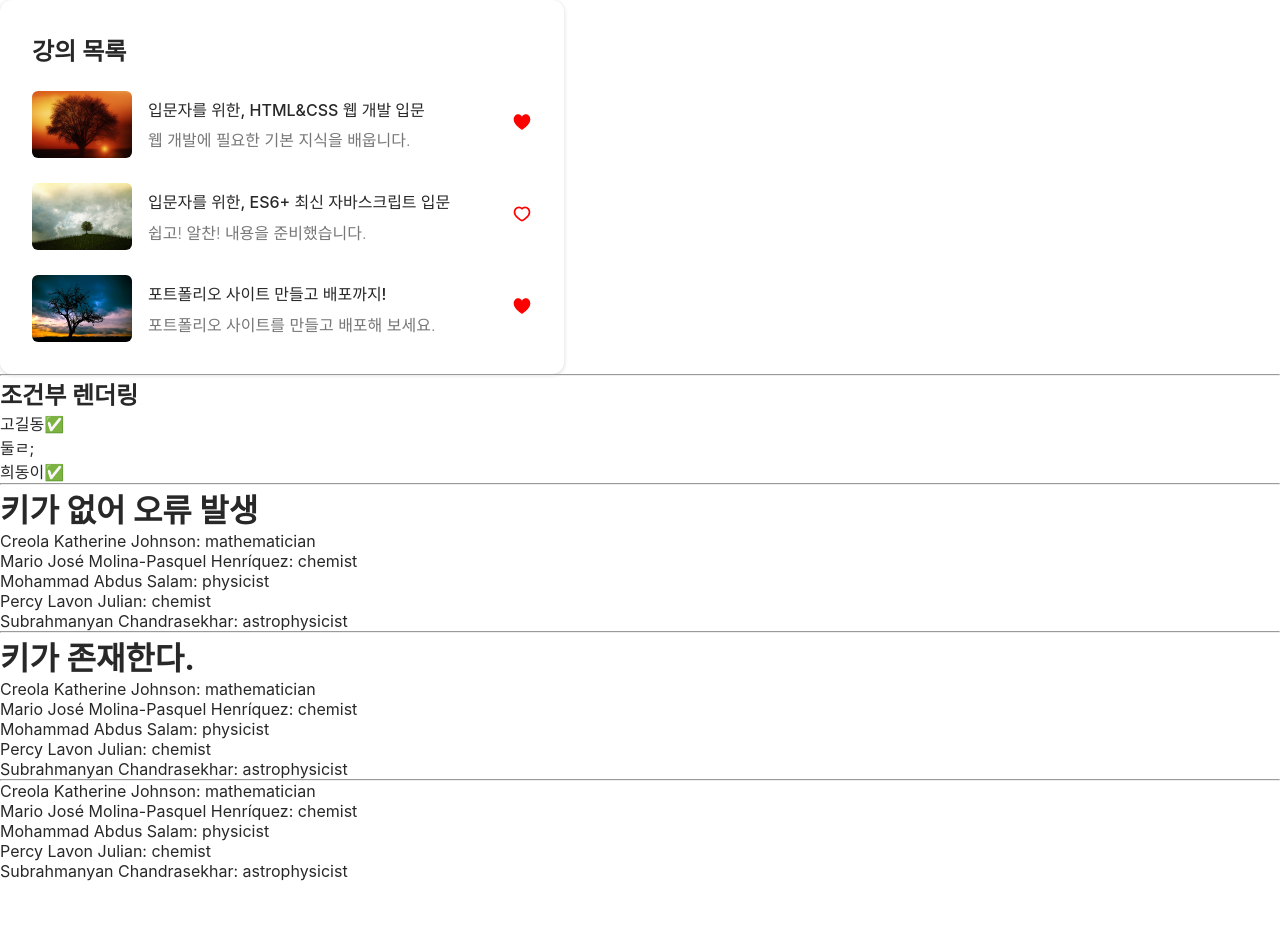
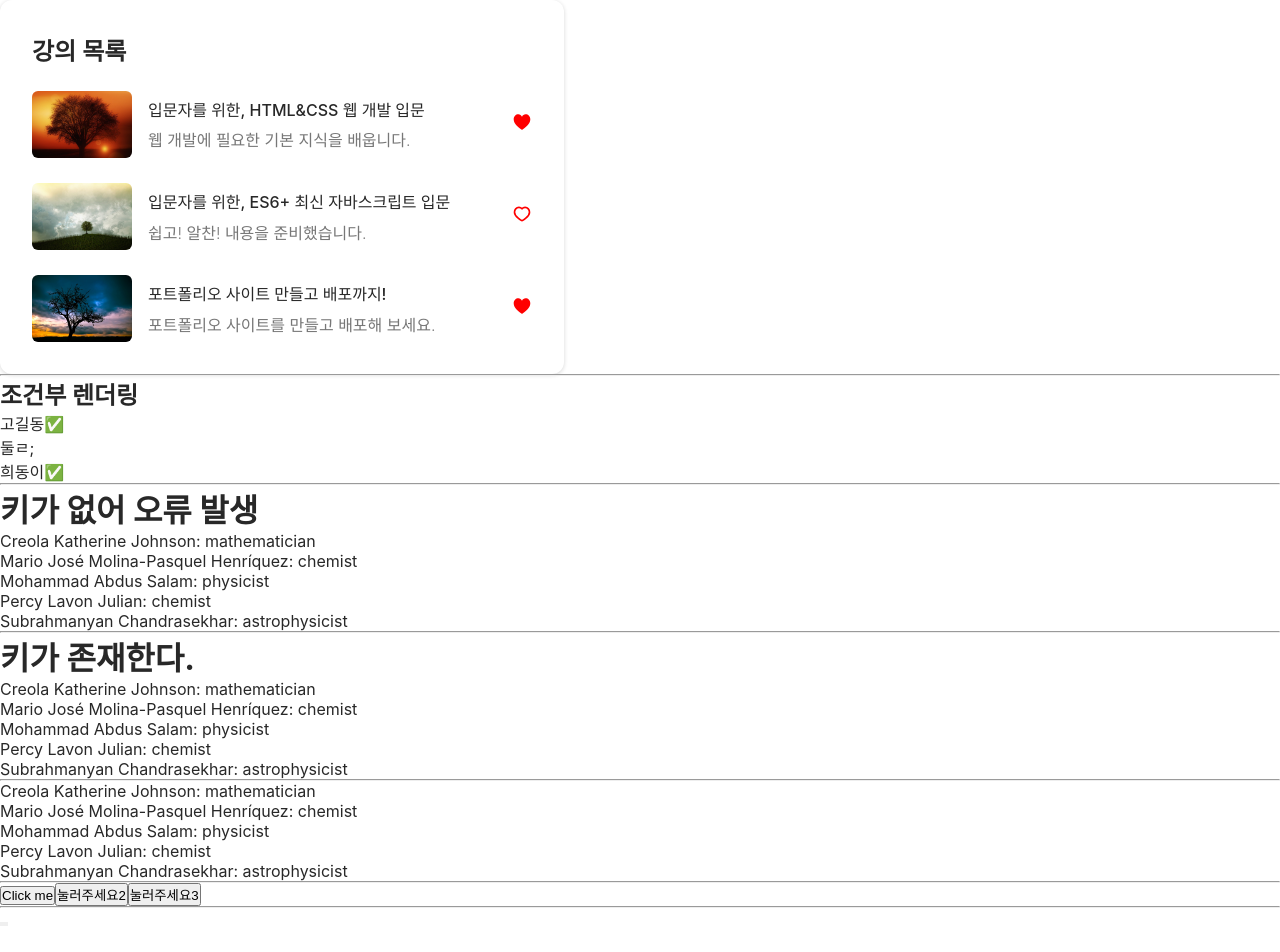
Before and after one commit to hyunja-park/2024_react01, a React (Create React App) app: page / in a window 1280 px wide. Shown: the top 952 px of the page. Before the commit the page ends 881 px from the top, so only its background shows below. Built offline with nearby package versions, Linux system fonts and the light colour scheme.

Commit message:
이벤트

```diff
--- a/src/App.js
+++ b/src/App.js
@@ -9,6 +9,8 @@ import PackingList from './components/step05/PackingList';
 import TextList from './components/step06/TextList';
 import TextList2 from './components/step06/TextList';
 import TextList3 from './components/step06/TextList';
+import Event01 from './components/step07/Event01';
+import Event02 from './components/step07/Event02';
 
 
 function App() {
@@ -36,7 +38,7 @@ function App() {
   // 조건부 렌더링 : if, &&, 삼항연산자(조건식? 참:거짓)
   const ischk = false;
   return (
-    <div className='App'>
+    <>
       {ischk ? <h2>Hello, react</h2> : <CourseListCard items={items} /> }
       <hr />
       <PackingList />
@@ -48,7 +50,13 @@ function App() {
       <TextList2 />
       <hr />
       <TextList3 />
-    </div>
+      <hr />
+      <Event01 />
+      <hr />
+      <Event02 />
+
+      <br /><br /><br /><br /><br /><br />
+    </>
   );
 }
 
--- /dev/null
+++ b/src/components/step07/Event01.jsx
@@ -0,0 +1,20 @@
+import React from 'react';
+
+// 이벤트 핸들러는 사용자가 마우스를 클릭하거나 입력상자에서 키보드를 타이핑하는 등 사용자와의
+// 상호작용에 따라 실행되는 사용자 정의 함수
+// ** 이벤트 핸들러를 추가하기 위해서는 먼저 함수를 정의하고 이를 jsx태그에 props 형태로 전달한다.
+function Event01(props) {
+    // 사용자 정의 함수(이벤트 핸들러)
+    function heandleClick(){
+        alert("눌렀네")
+    }
+    return (
+        <>
+            <button onClick={heandleClick}>Click me</button>
+            <button onClick={function heandleClick2(){ alert("눌렀네2") }}>눌러주세요2</button>
+            <button onClick={() => { alert("눌렀네3") }}>눌러주세요3</button>
+        </>
+    );
+}
+
+export default Event01;
--- /dev/null
+++ b/src/components/step07/Event02.jsx
@@ -0,0 +1,23 @@
+
+// Children 은 React 컴포넌트의 특수한 props이다.
+// 컴포턴트 태그 안에 전달된 내용을 포함한다.
+// 여는 태그와  닫는 태그 사이에 있는 내용을 나타낸다.
+// 동적인 내용을 전달할 수 있다.
+function AlertButten({message, Children}) {
+    return (
+        <button onClick={()=>alert(message)}>
+            {Children}
+        </button>
+    );
+}
+
+function Event02(props) {
+    return (
+        <div>
+            <AlertButten message="play">PlayButten</AlertButten>
+            <AlertButten message="upload">UploadButten</AlertButten>
+        </div>
+    );
+}
+
+export default Event02;
```
